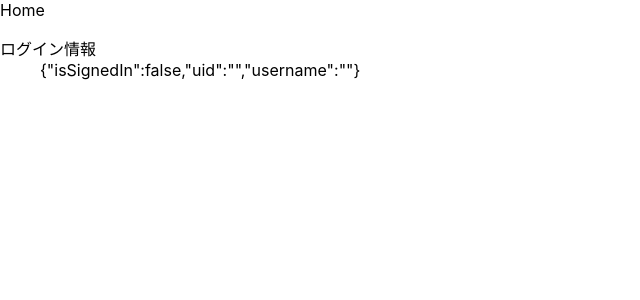
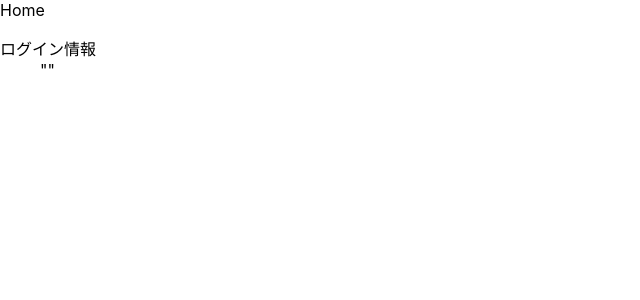
Before and after one commit to webcreator-ko/react-ts-redux, a React (Create React App) app: page / in a window 1280 px wide. Shown: the top 300 px of the page, without its empty margins (0-640 px from the left). Built offline with nearby package versions, Linux system fonts and the light colour scheme.

Commit message:
reselectの使用例

```diff
--- a/src/components/Home.tsx
+++ b/src/components/Home.tsx
@@ -1,15 +1,17 @@
 import React from 'react';
-import useTypedSelector from '@/store/selector';
+import { useSelector } from 'react-redux';
+import { selectUserName } from '@/store/user/selectors';
 
 const Home = () => {
-  const user = useTypedSelector((state) => state.users);
+  // const user = useTypedSelector((state) => state.users);
+  const username = useSelector(selectUserName);
 
   return (
     <div>
       Home
       <dl>
         <dt>ログイン情報</dt>
-        <dd>{JSON.stringify(user)}</dd>
+        <dd>{JSON.stringify(username)}</dd>
       </dl>
     </div>
   );
--- a/src/components/Login.tsx
+++ b/src/components/Login.tsx
@@ -1,14 +1,15 @@
 import React from 'react';
 import { Link, useNavigate } from 'react-router-dom';
-import { useDispatch } from 'react-redux';
-import useTypedSelector from '@/store/selector';
-import { signInAction } from '@/store/users/actions';
+import { useDispatch, useSelector } from 'react-redux';
+import { selectUser } from '@/store/selectors';
+import { signInAction } from '@/store/user/actions';
 
 const Login = () => {
   const dispatch = useDispatch();
   const navigate = useNavigate();
   // useNavigate によるページ遷移では、Redux の state はリセットされず維持されます。
-  const user = useTypedSelector((state) => state.users);
+  // const user = useTypedSelector((state) => state.users);
+  const username = useSelector(selectUser);
 
   const handleLogin = () => {
     // 仮のユーザー情報
@@ -30,7 +31,7 @@ const Login = () => {
       <button onClick={handleLogin}>ログイン</button>
       <dl>
         <dt>ユーザー情報</dt>
-        <dd>{JSON.stringify(user)}</dd>
+        <dd>{JSON.stringify(username)}</dd>
       </dl>
       <p>
         <a href="/">通常トップ</a>
--- a/src/store/reducers.ts
+++ b/src/store/reducers.ts
@@ -1,8 +1,8 @@
 import { combineReducers } from 'redux';
-import { UsersReducer } from './users/reducers';
+import { UserReducer } from './user/reducers';
 
 const rootReducer = combineReducers({
-  users: UsersReducer, // リデューサーを1回まとめている
+  user: UserReducer, // リデューサーを1回まとめている
 });
 
 export default rootReducer;
--- /dev/null
+++ b/src/store/selectors.ts
@@ -0,0 +1,4 @@
+import { RootState } from './reducers';
+
+// セレクターの定義
+export const selectUser = (state: RootState) => state.user;
--- a/src/store/users/reducers.ts
+++ b/src/store/user/reducers.ts
@@ -2,7 +2,7 @@ import * as Actions from './actions';
 import initialState from './initialState';
 import { UserActionType } from '@/types/userActionType';
 
-export const UsersReducer = (
+export const UserReducer = (
   state = initialState.user,
   action: UserActionType
 ) => {
--- /dev/null
+++ b/src/store/user/selectors.ts
@@ -0,0 +1,27 @@
+import { createSelector } from 'reselect';
+import { selectUser } from '../selectors';
+
+// UIDだけを選択するセレクター
+export const selectUserUid = createSelector([selectUser], (user) => user.uid);
+
+// 名前だけを選択するセレクター
+export const selectUserName = createSelector(
+  [selectUser],
+  (user) => user.username
+);
+
+// サインイン状態だけを選択するセレクター
+export const selectIsSignedIn = createSelector(
+  [selectUser],
+  (user) => user.isSignedIn
+);
+
+// ユーザーのフル情報を取得するセレクター
+// const selectFullUserInfo = createSelector(
+//   [selectUser],
+//   (user) => ({
+//     uid: user.uid,
+//     username: user.username,
+//     isSignedIn: user.isSignedIn
+//   })
+// );
```
Also changed, not shown: src/store/user/actions.ts (renamed from src/store/users/actions.ts), src/store/user/initialState.ts (renamed from src/store/users/initialState.ts).
